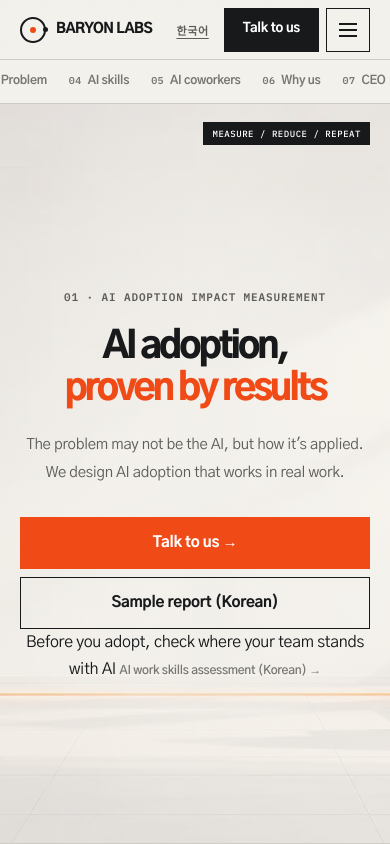
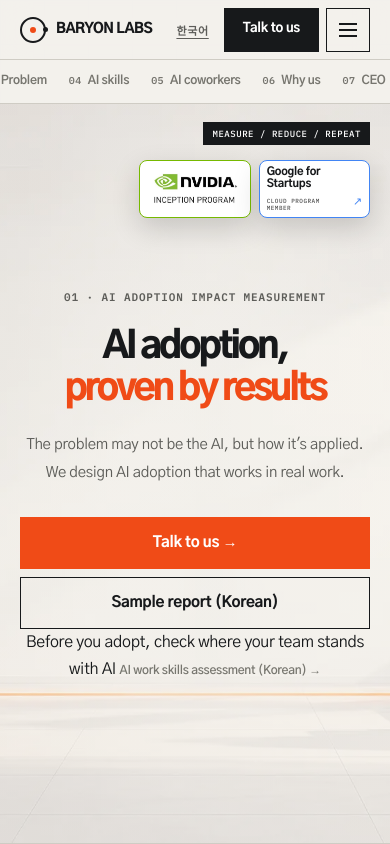
Before and after one commit to baryonlabs/baryonlabs.github.io, a plain HTML site: page en/index.html in a window 390 px wide. Shown: the top 844 px of the page. Drawn offline with Linux system fonts and the light colour scheme.

Commit message:
feat: Google for Startups Cloud Program 선정 배지 추가 (KO·EN) + EN 히어로에 NVIDIA Inception 배지
- 공식 Google for Startups 배지 파일이 없어 텍스트 배지로 구현(공식 파일 수령 시 교체)
- 모바일(≤720px)에서는 배지를 히어로 상단 가로 한 줄로 배치해 본문과 겹침 제거

Co-Authored-By: Claude Opus 5.5 <noreply@anthropic.com>

```diff
--- a/en/index.html
+++ b/en/index.html
@@ -113,6 +113,15 @@
     .demo-head .lead{margin:0}
     @media(max-width:720px){.demo-head{grid-template-columns:1fr}}
 </style>
+  <style>
+    .hero{position:relative}
+    .nvidia-inception{position:absolute;top:42px;right:var(--pad);z-index:2;display:flex;align-items:center;width:150px;height:76px;padding:8px 10px;border:1px solid #76b900;border-radius:8px;background:#fff;box-shadow:0 10px 28px rgba(0,0,0,.16);transition:.2s}
+    .nvidia-inception:hover{border-color:#a5dc34;transform:translateY(-2px)}
+    .nvidia-inception-logo{display:block;width:100%;height:auto}
+    .gfs-cloud{position:absolute;top:142px;right:var(--pad);z-index:2;display:grid;grid-template-columns:1fr auto;align-content:center;align-items:end;gap:3px 6px;width:150px;height:76px;padding:8px 10px;border:1px solid #4285f4;border-radius:8px;background:#fff;box-shadow:0 10px 28px rgba(0,0,0,.16);color:#17191b;text-decoration:none;transition:.2s}
+    .gfs-cloud:hover{transform:translateY(-2px)}.gfs-cloud-name{grid-column:1/-1;font:800 13px/1.15 var(--sans);letter-spacing:-.02em}.gfs-cloud-copy{color:#555;font:500 7px/1.2 var(--mono);letter-spacing:.08em;text-transform:uppercase}.gfs-cloud-arrow{color:#4285f4;font-size:11px}
+    @media(max-width:720px){.hero{--bw:min(calc((100vw - 56px)/3),124px)}.nvidia-inception,.gfs-cloud{top:56px;width:var(--bw);height:58px;padding:6px 7px}.nvidia-inception{right:calc(28px + var(--bw))}.gfs-cloud{right:20px}.gfs-cloud-name{font-size:11px;line-height:1.1}.gfs-cloud-copy{font-size:6px}}
+  </style>
   <link rel="icon" type="image/svg+xml" href="/favicon.svg">
   <link rel="canonical" href="https://www.baryon.ai/en/">
   <link rel="alternate" hreflang="en" href="https://www.baryon.ai/en/">
@@ -154,7 +163,7 @@
   </ol></nav>
   <main id="main">
     <div class="curtain">
-    <section class="hero curtain-hero" id="top"><div class="wrap"><div class="hero-grid">
+    <section class="hero curtain-hero" id="top"><a class="nvidia-inception" href="https://www.nvidia.com/en-us/startups/" target="_blank" rel="noopener" aria-label="NVIDIA Inception Program member — view NVIDIA startup program"><img class="nvidia-inception-logo" src="/assets/logos/nvidia-inception-program.png" alt="NVIDIA Inception Program"></a><a class="gfs-cloud" href="https://cloud.google.com/startup" target="_blank" rel="noopener" aria-label="Selected for the Google for Startups Cloud Program — view program"><span class="gfs-cloud-name">Google for Startups</span><span class="gfs-cloud-copy">Cloud Program member</span><span class="gfs-cloud-arrow" aria-hidden="true">↗</span></a><div class="wrap"><div class="hero-grid">
       <div class="hero-copy reveal on"><div class="label">01 · AI adoption impact measurement</div><h1 class="display">AI adoption,<br><span class="orange">proven by results</span></h1><p class="lead">The problem may not be the AI, but how it's applied. We design AI adoption that works in real work.</p><div class="hero-actions"><a class="btn fill big" href="#inquiry">Talk to us →</a><a class="btn big" href="/report.html?ref=en-index-hero" hreflang="ko">Sample report (Korean)</a></div><a class="hero-sub" href="/ai-skill-check/?ref=en-index-hero">Before you adopt, check where your team stands with AI <small>AI work skills assessment (Korean) →</small></a></div>
     </div></div></section>
     <section class="curtain-card pad-top" id="demo"><div class="wrap">
```
Also changed, not shown: index.html (+4 -2 lines).
